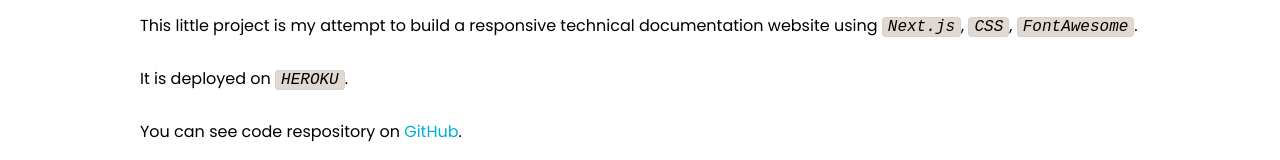
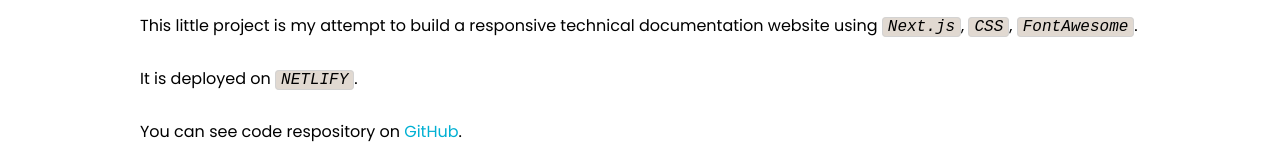
Before and after one commit to DasGMA/technical-documentation, a Next.js app: page / in a window 1280 px wide. Shown: the part 987-1147 px from the top of the page. Built offline with nearby package versions, Linux system fonts and the light colour scheme.

Commit message:
Little change

```diff
--- a/pages/index.js
+++ b/pages/index.js
@@ -15,7 +15,7 @@ export default function Home() {
         <code>FontAwesome</code>.
       </p>
       <p>
-        It is deployed on <code>HEROKU</code>.
+        It is deployed on <code>NETLIFY</code>.
       </p>
       <p>
         You can see code respository on{" "}
```
